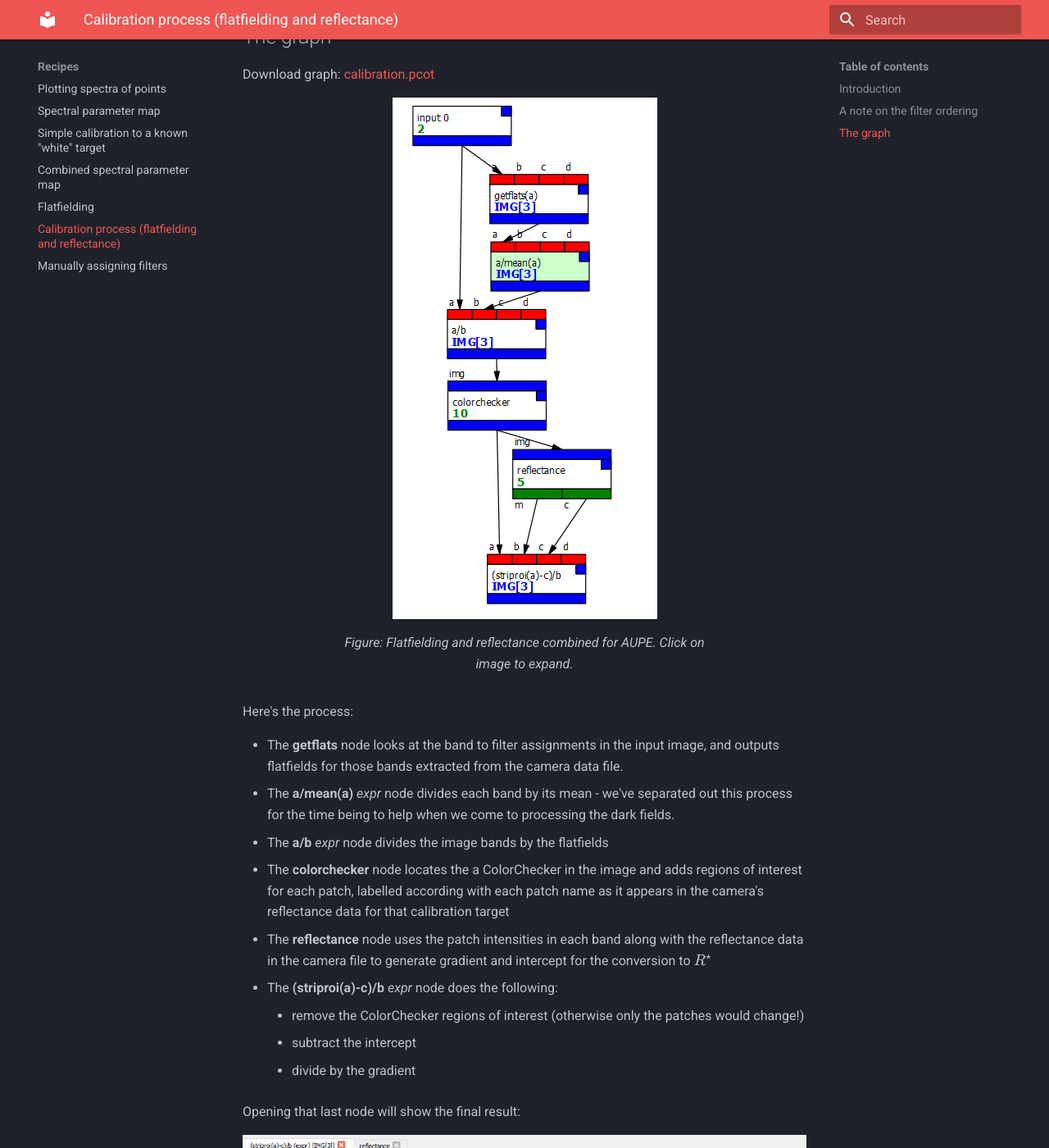
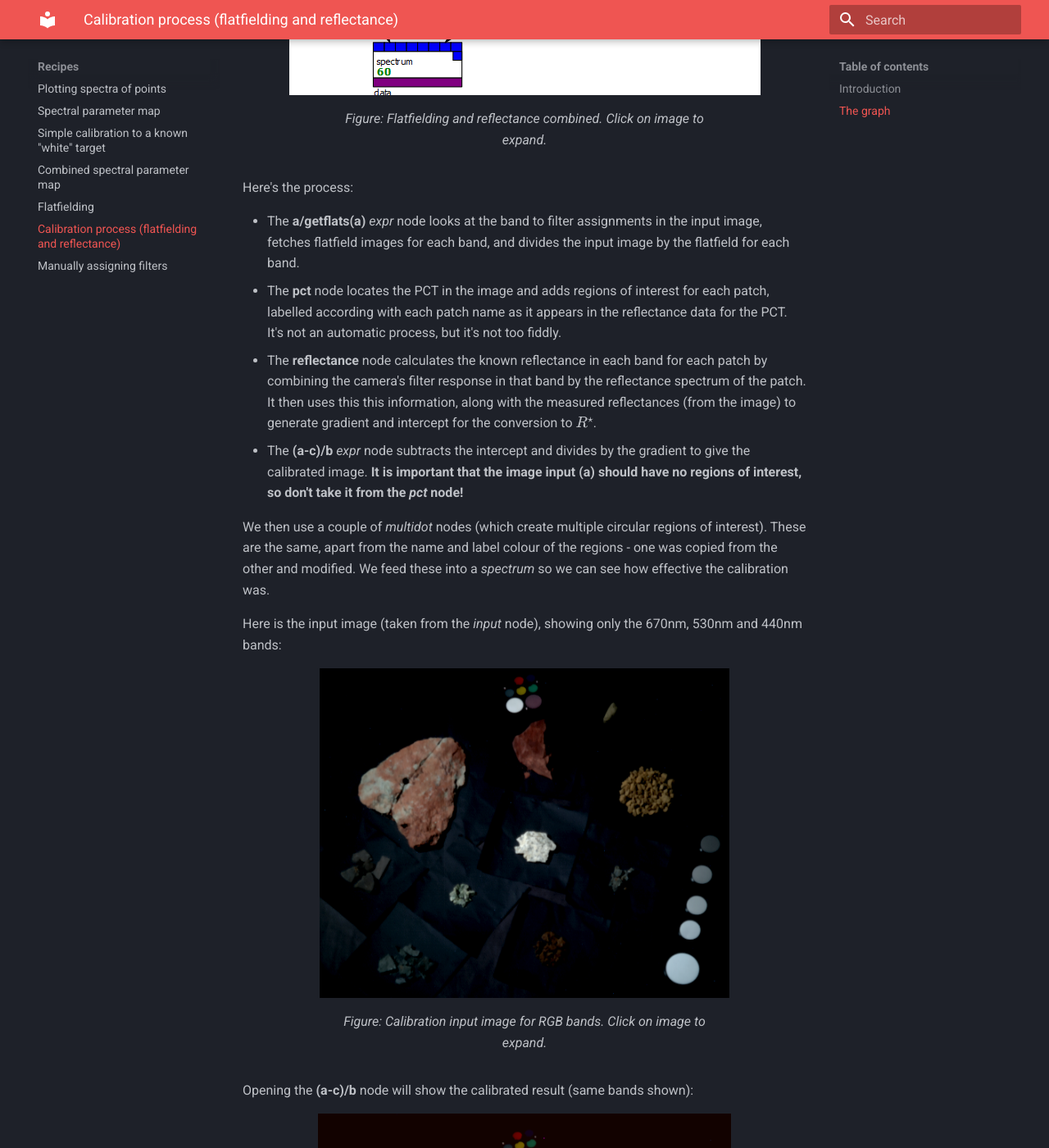
Before and after one commit to AU-ExoMars/PCOT-Cookbook, an MkDocs documentation site: the page built from docs/recipes/calibration.md, in a window 1280 px wide and 1400 px high, scrolled down 1066 px. Shown: the whole window at 82% size. Built offline with MkDocs 1.6.1 and Material for MkDocs 9.7.7, drawn with Linux system fonts in a browser that asks for light colours; formulas are drawn with MathJax 3; some of the changed text lies outside the part shown.

Commit message:
Many changes for JOANEY HOW

```diff
--- a/docs/cameras/gencams.py
+++ b/docs/cameras/gencams.py
@@ -25,7 +25,5 @@ for x in cameras.getCameraNames():
 
         if p.has_flats:
             print("* Has flatfield data")
-        if p.has_reflectances:
-            print("* Has reflectance data for: "+", ".join(c.params.reflectances.keys()))
 
         print(f"\n[{fn}]({fn}) - {sz} bytes\n")
--- a/docs/recipes/calibration.md
+++ b/docs/recipes/calibration.md
@@ -1,79 +1,76 @@
 # Calibration process (flatfielding and reflectance)
-
-!!!danger
-    This file probably won't actually work because the filter and
-    reflectance data is being updated, but the basic idea is sound! Please
-    [get back to me](mailto:jcf12@aber.ac.uk?subject="calibration.pcot in cookbook")
-    if I don't update it soon!
-
 
 ## Introduction
 Here, we process the image with flatfielding and conversion from DNs
 to $R^{\star}$.
 
 In the mission, this process will be done in the ROC - but it's still
-useful to be able to perform calibration in PCOT on AUPE images.
+useful to be able to perform calibration in PCOT on data (which could be
+from other cameras).
+Here I'm using the geology filter wheel on the training model (TRAINING_GEOLOGY).
 
 Note that because this process uses flatfields, you need to use a PCOT
 camera file which contains flatfield data! You can download the appropriate
-file for AUPE's left camera from the [camera definition files](../cameras/index.md).
+file for the training model's geology wheel from the [camera definition files](../cameras/index.md).
 It's quite big!
-
-## A note on the filter ordering
-This particular graph uses AUPE data which has an offset in the filter
-positions:
-
-* Filter 1: g0a (438nm narrow)
-* Filter 2: C03L (440nm broad)
-* Filter 3: C02L (540nm broad)
-* Filter 4: C01L (640nm broad)
-* Filter 5: G0b (500nm narrow)
-* Filter 6: G0c (532nm narrow)
-
-This is due to a mismatch in the VelociRAPDr and AUPE software specs,
-and should only apply to a few images - notably those captured at the Ries
-crater in 2025. For your own images, you'll probably want to use AUPE_LEFT
-and modify the input 0 settings. Nevertheless this should give you an
-idea of how to set up calibration.
 
 ## The graph
 Download graph: [calibration.pcot](graphs/calibration.pcot)
 
-![!Flatfielding and reflectance combined for AUPE](screenshots/calibration.png)
+![!Flatfielding and reflectance combined](screenshots/calibration.png)
 
 Here's the process:
 
-* The **getflats** node looks at the band to filter assignments in the input
-image, and outputs flatfields for those bands extracted from the camera
-data file.
-* The **a/mean(a)** *expr* node divides each band by its mean - we've separated
-out this process for the time being to help when we come to processing
-the dark fields.
-* The **a/b** *expr* node divides the image bands by the flatfields
-* The **colorchecker** node locates the a ColorChecker in the image and
+* The **a/getflats(a)** *expr* node looks at the band to filter assignments
+in the input image, fetches flatfield images for each band, and divides
+the input image by the flatfield for each band.
+* The **pct** node locates the PCT in the image and
 adds regions of interest for each patch, labelled according with each
-patch name as it appears in the camera's reflectance data for that calibration
-target
-* The **reflectance** node uses the patch intensities in each band along
-with the reflectance data in the camera file to
-generate gradient and intercept for the conversion to $R^\star$
-* The **(striproi(a)-c)/b** *expr* node does the following:
-    * remove the ColorChecker regions of interest (otherwise only the
-    patches would change!)
-    * subtract the intercept
-    * divide by the gradient
+patch name as it appears in the reflectance data for the PCT. It's not
+an automatic process, but it's not too fiddly.
+* The **reflectance** node calculates the known reflectance in each band
+for each patch by combining the camera's filter response in that band
+by the reflectance spectrum of the patch. It then uses this this information,
+along with the measured reflectances (from the image) to
+generate gradient and intercept for the conversion to $R^\star$.
+* The **(a-c)/b** *expr* node subtracts the intercept and divides by
+the gradient to give the calibrated image. **It is important that the image
+input (a) should have no regions of interest, so don't take it from the *pct*
+node!**
 
-Opening that last node will show the final result:
+We then use a couple of *multidot* nodes (which create multiple circular regions
+of interest). These are the same, apart from the name and label colour
+of the regions - one was copied from the other and modified. We feed these
+into a *spectrum* so we can see how effective the calibration was.
+
+Here is the input image (taken from the *input* node), showing only the
+670nm, 530nm and 440nm bands:
+![!Calibration input image for RGB bands](screenshots/calibration-in.png)
+
+
+Opening the **(a-c)/b** node will show the calibrated result (same
+bands shown):
 
 ![!Calibration output image for RGB bands](screenshots/calibration-out.png)
 
-In the node view,
-zooming in on the white sheet with normalisation set to RGB and cropped area
-only will normalize to the cropped area, normalising the combined range
-of the RGB bands. You'll see a slight purple cast. However, zooming in
-on the white patch in the target shows a rather better result.
+You'll notice that the blue cast in the original image is now mostly gone,
+although there the previously black background has a slight red cast (emphasised by the high gamma used for these images). That's an artifact of
+the non-zero intercepts in this particular calibration.
 
 Opening the *reflectance* node and clicking on "Replot" will show the
-lines we're calibrating with (the input is only loading the RGB
-bands; you can load more if you wish). You can see that the fit is approximate
-because of the data.
+lines we're calibrating with. You can see that the fit is approximate
+because of the data, and that the intercepts are negative.
+
+The *multidot* and *spectrum* nodes combine to show the spectra of the three
+brightest spectralon patches (to the right of the image)
+before and after calibration:
+
+![!Spectra of spectralon patches before and after calibration (after is
+suffixed with "c")](screenshots/calibration-spectrum.png)
+
+Looking at the lighter grey line (S99 before calibration) and its
+darker grey calibrated counterpart, we can see the result is much flatter.
+The same applies to the other two patches.
+
+This is a decent result given that the lighting in this particular example
+image is non-uniform, and that the PCT is close to the edge.
--- a/mkdocs.yml
+++ b/mkdocs.yml
@@ -14,6 +14,7 @@ nav:
     - Introduction: 'index.md'
     - PCOT details: 'pcot.md'
     - Camera data: 'cameras/index.md'
+    - Reflectance data: 'reflectances/index.md'
     - Recipes:
         - recipes/spectrum.md
         - recipes/parametermap.md
```
Also changed, not shown: docs/cameras/header.txt (+8 -5 lines), docs/cameras/index.md (+16 -44 lines), docs/index.md (+5 -2 lines), docs/reflectances/genrefls.py (added, +27 -0 lines), docs/reflectances/header.txt (added, +25 -0 lines), docs/recipes/screenshots/calibration-in.png (added), docs/recipes/screenshots/calibration-out.png, docs/recipes/screenshots/calibration-spectrum.png (added), docs/recipes/screenshots/calibration.png, 2 other files.
